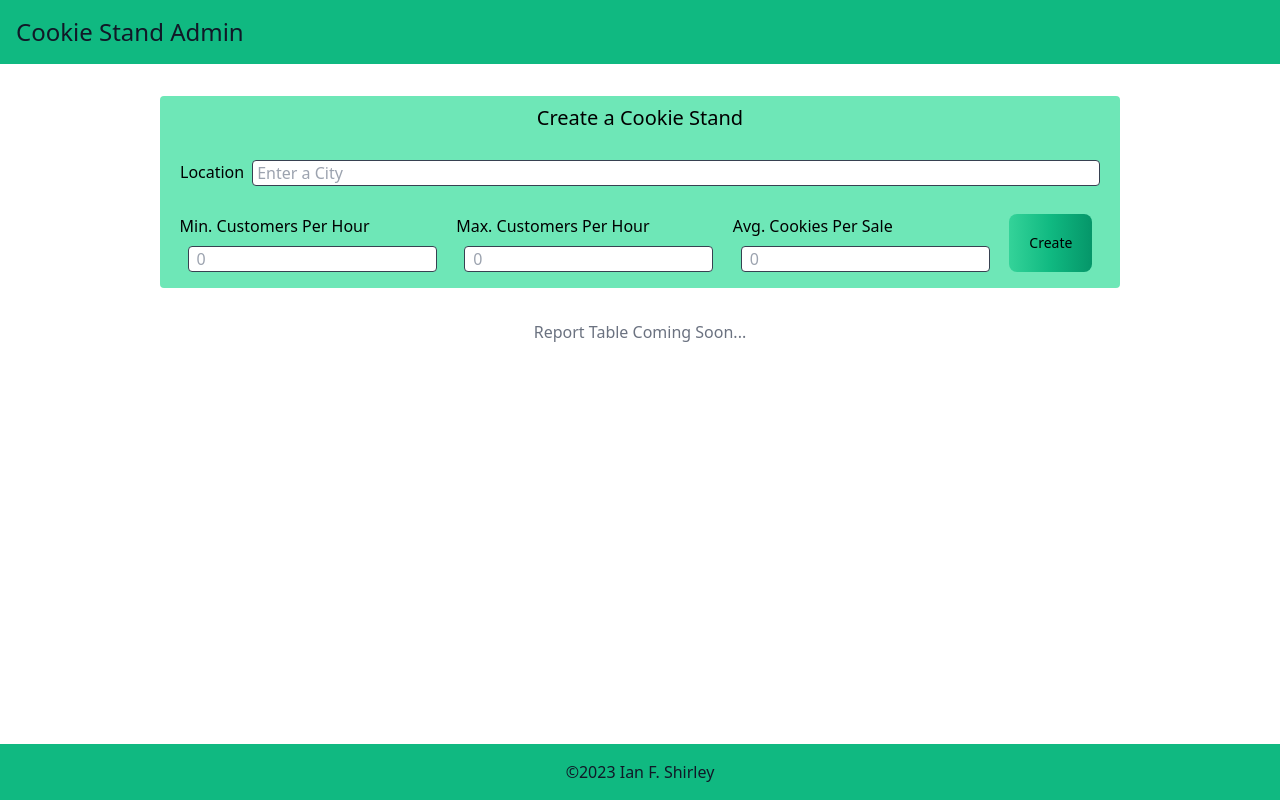
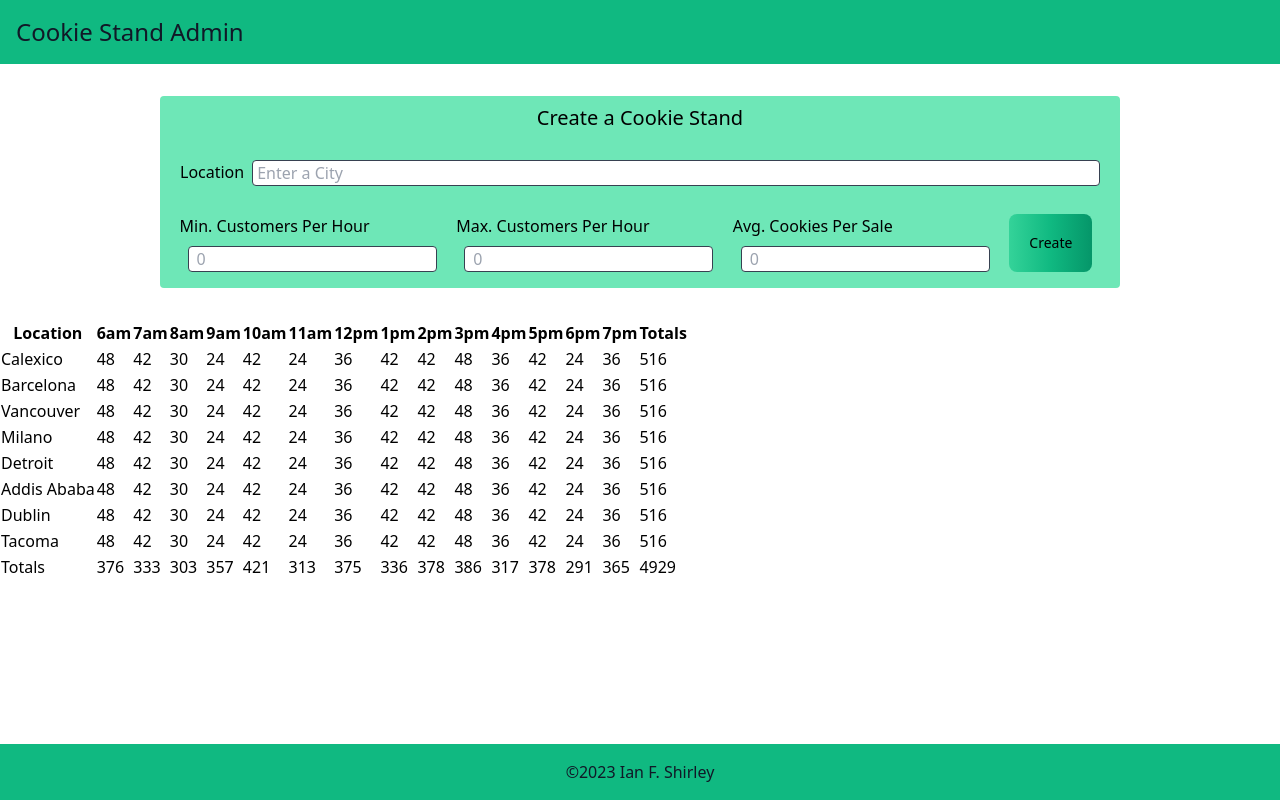
Before and after one commit to ianfshirley/cookie-stand-admin, a Next.js app: page / in a window 1280 px wide. Built offline with nearby package versions, Linux system fonts and the light colour scheme.

Commit message:
table rendering with hardcoded data

```diff
--- a/components/CookieStandAdmin.js
+++ b/components/CookieStandAdmin.js
@@ -1,5 +1,4 @@
 import Header from '../components/Header'
-import Main from '../components/Main'
 import CreateForm from '../components/CreateForm'
 import ReportTable from '../components/ReportTable'
 import Footer from '../components/Footer'
@@ -9,7 +8,10 @@ export default function CookieStandAdmin() {
   return (
     <>
       <Header />
-      <Main />
+      <main>
+        <CreateForm />
+        <ReportTable />
+      </main>
       <Footer />
     </>
   )
--- a/components/Footer.js
+++ b/components/Footer.js
@@ -1,10 +1,11 @@
 import Link from 'next/link'
 
-export default function Footer() {
+export default function Footer({ cookieStands }) {
   return (
     <div className='fixed bottom-0 w-full'>
       <footer className='flex items-center justify-center p-4 bg-emerald-500 text-gray-900'>
-        ©2023 Ian F. Shirley
+        {/* <p>{cookieStands.length} Cookie Stands Created</p> */}
+        <p>©2023 Ian F. Shirley</p>
       </footer>
     </div>
   )
--- a/components/Main.js
+++ /dev/null
@@ -1,14 +0,0 @@
-import Link from 'next/link'
-import CreateForm from './CreateForm'
-
-
-export default function Main() {
-  return (
-    <>
-      <main>
-        <CreateForm />
-        <p className='text-center text-gray-500 font-medium'>Report Table Coming Soon...</p>
-      </main>
-    </>
-  )
-}
--- a/components/ReportTable.js
+++ b/components/ReportTable.js
@@ -1,9 +1,55 @@
-
+import {hours, hourlySales, locations}   from './data'
 
 export default function ReportTable() {
   return (
     <>
-
+      <table>
+        <thead>
+          <tr>
+            <th>Location</th>
+            {hours.map((hour) => {
+              return <th key={hour.id}>{hour}</th>
+            })}
+            <th>Totals</th>
+          </tr>
+        </thead>
+        <tbody>
+        {locations.map((location, idx) => {
+            return <tr key={idx}>
+                      <td>{location}</td>
+                      {hourlySales.map((hour, idx) => {
+                        return <td key={idx}>{hour}</td>
+                      })}
+                      <td>516</td>
+                  </tr>
+          })}
+        </tbody>
+        <tfoot>
+          <tr>
+            <td>Totals</td>
+            <td>376</td>
+            <td>333</td>
+            <td>303</td>
+            <td>357</td>
+            <td>421</td>
+            <td>313</td>
+            <td>375</td>
+            <td>336</td>
+            <td>378</td>
+            <td>386</td>
+            <td>317</td>
+            <td>378</td>
+            <td>291</td>
+            <td>365</td>
+            <td>4929</td>
+          </tr>
+        </tfoot>
+      </table>
     </>
   )
 }
+
+// props.cookieStands.length > 0 ?
+// : (
+//   <h1>No Cookie Stands Created Yet</h1>
+// );
--- a/components/data.js
+++ b/components/data.js
@@ -1 +1,3 @@
 export const hours = ['6am', '7am', '8am', '9am', '10am', '11am', '12pm', '1pm', '2pm', '3pm', '4pm', '5pm', '6pm', '7pm'];
+export const hourlySales = [48, 42, 30, 24, 42, 24, 36, 42, 42, 48, 36, 42, 24, 36];
+export const locations = ['Calexico', 'Barcelona', 'Vancouver', 'Milano', 'Detroit', 'Addis Ababa', 'Dublin', 'Tacoma'];
```
